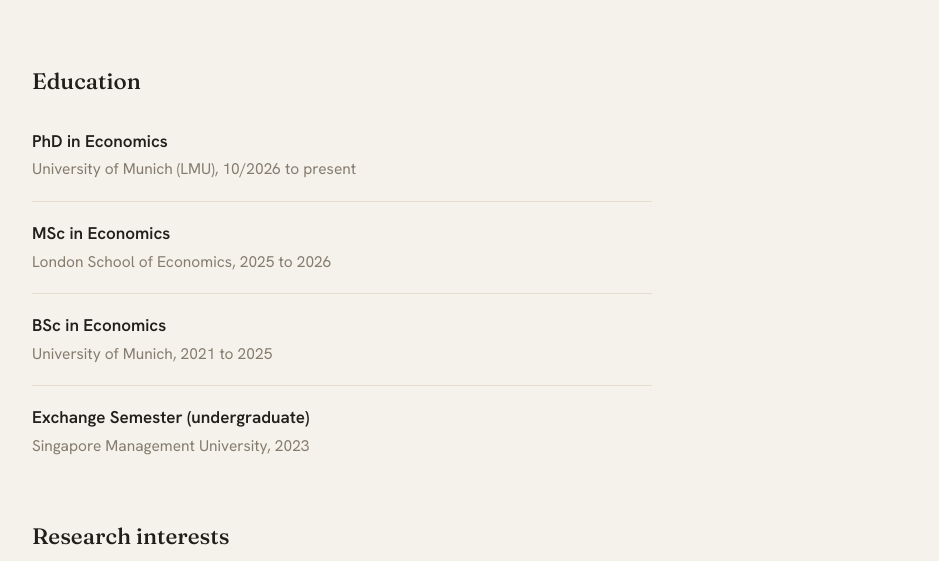
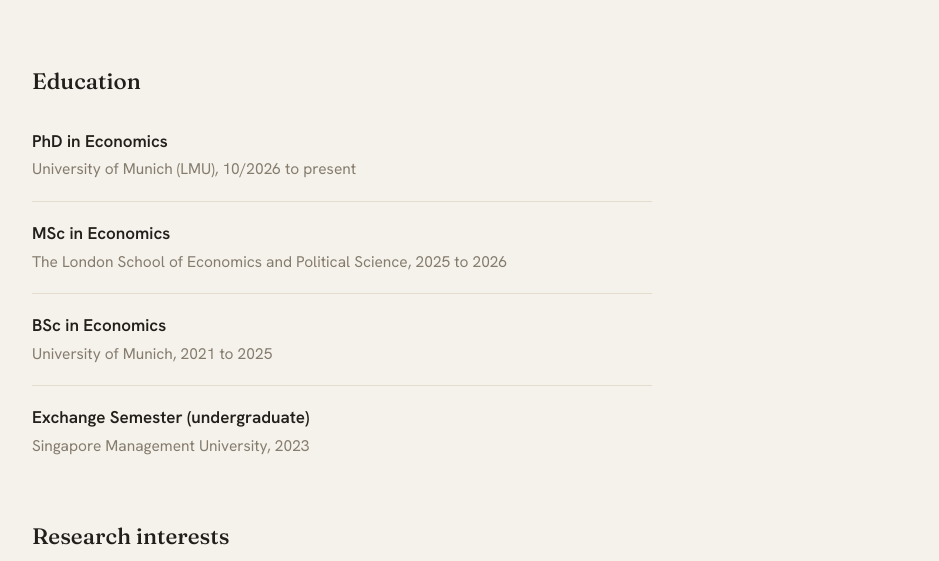
Before and after one commit to mariespoerk/mariespoerk.github.io, a plain HTML site: page cv.html in a window 1280 px wide. Shown: the part 227-788 px from the top of the page, without its empty margins (170-1109 px from the left). Drawn offline with Linux system fonts and the light colour scheme.

Commit message:
Correct university name in CV
Updated the name of the London School of Economics for clarity.

```diff
--- a/cv.html
+++ b/cv.html
@@ -36,7 +36,7 @@
         </li>
         <li>
           <div class="entry-title">MSc in Economics</div>
-          <div class="entry-meta">London School of Economics, 2025 to 2026</div>
+          <div class="entry-meta">The London School of Economics and Political Science, 2025 to 2026</div>
         </li>
         <li>
           <div class="entry-title">BSc in Economics</div>
```
